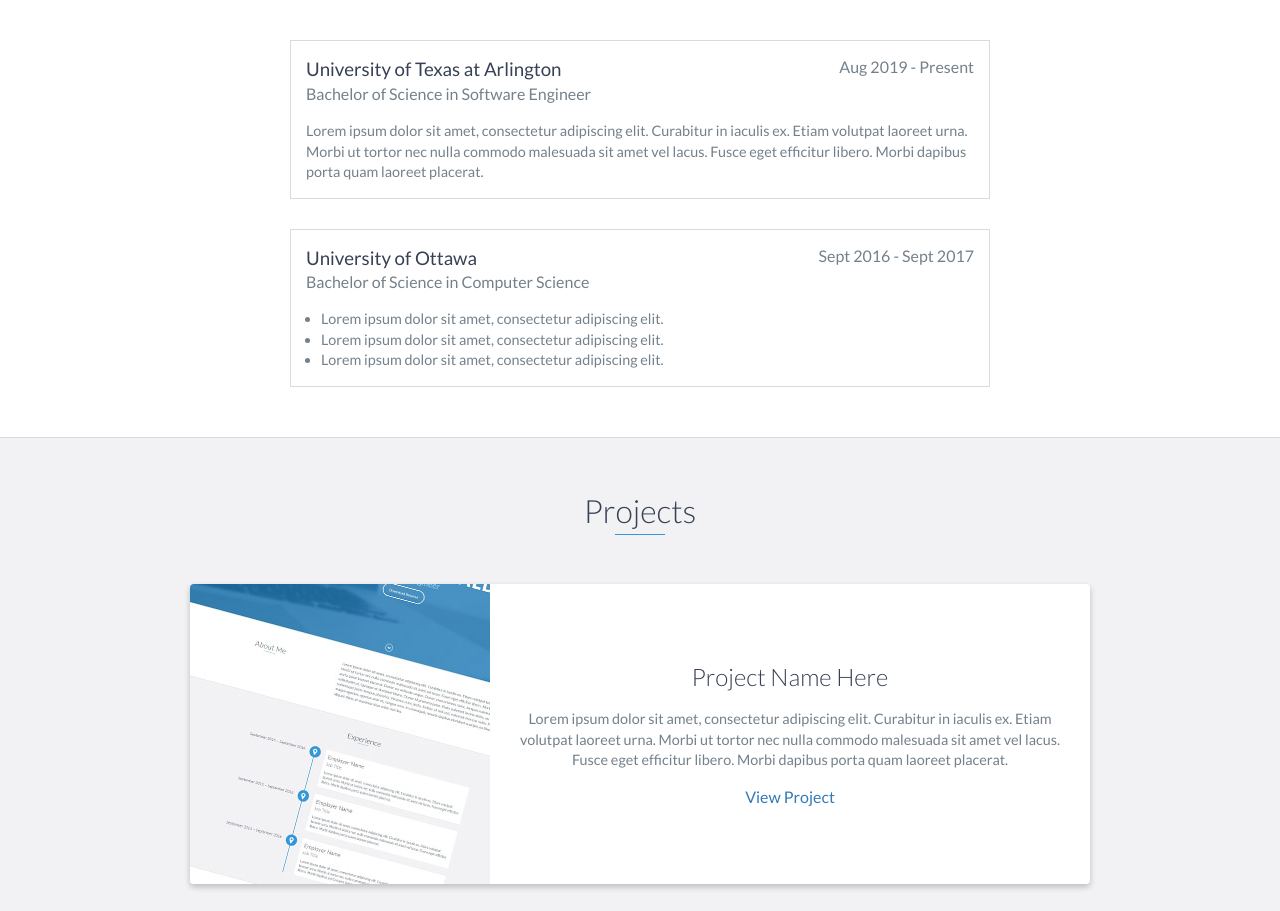
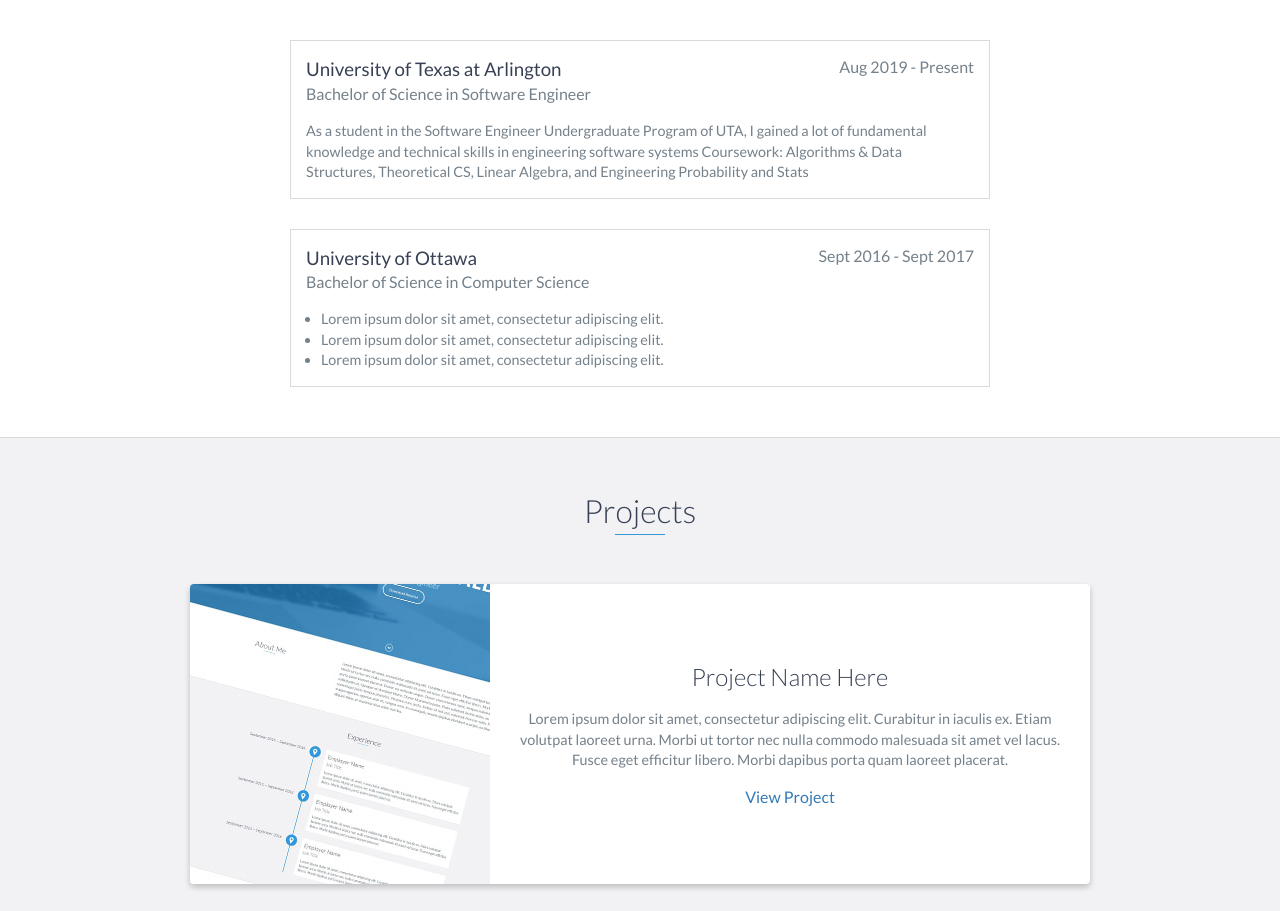
Before and after one commit to watusshi/thailaiportfolio.github.io, a website: page index.html in a window 1280 px wide. Shown: the part 1940-2851 px from the top of the page. Drawn offline with nearby package versions, Linux system fonts and the light colour scheme.

Commit message:
source code

```diff
--- a/index.html
+++ b/index.html
@@ -118,7 +118,9 @@
             <span class="education-date">Aug 2019 - Present</span>
             <h4>Bachelor of Science in Software Engineer</h4>
             <p>
-                Lorem ipsum dolor sit amet, consectetur adipiscing elit. Curabitur in iaculis ex. Etiam volutpat laoreet urna. Morbi ut tortor nec nulla commodo malesuada sit amet vel lacus. Fusce eget efficitur libero. Morbi dapibus porta quam laoreet placerat.
+                As a student in the Software Engineer Undergraduate Program of UTA, I gained a lot of fundamental knowledge and technical skills in engineering software systems
+
+                Coursework: Algorithms & Data Structures, Theoretical CS, Linear Algebra, and Engineering Probability and Stats
             </p>
         </div>
         <!-- End .education-block -->
```
